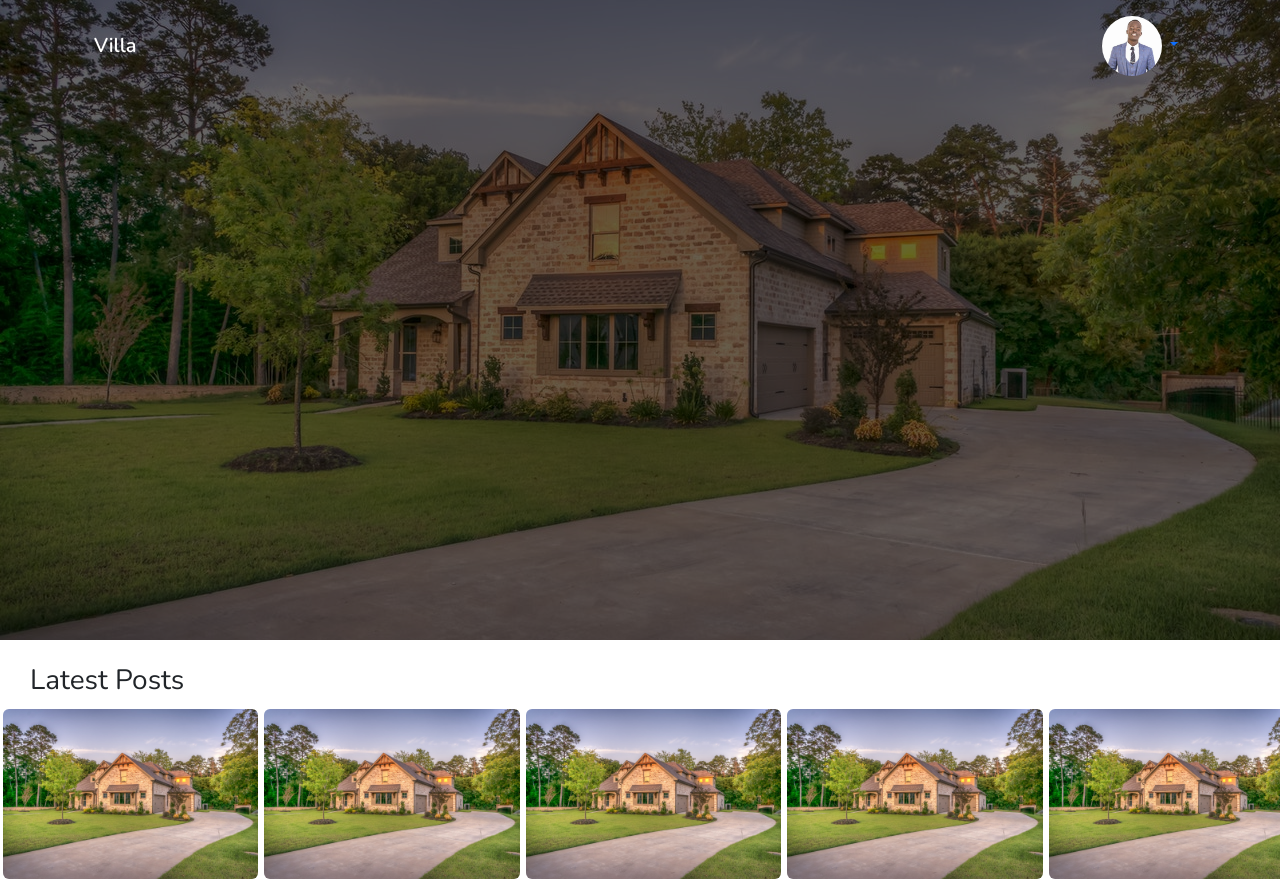
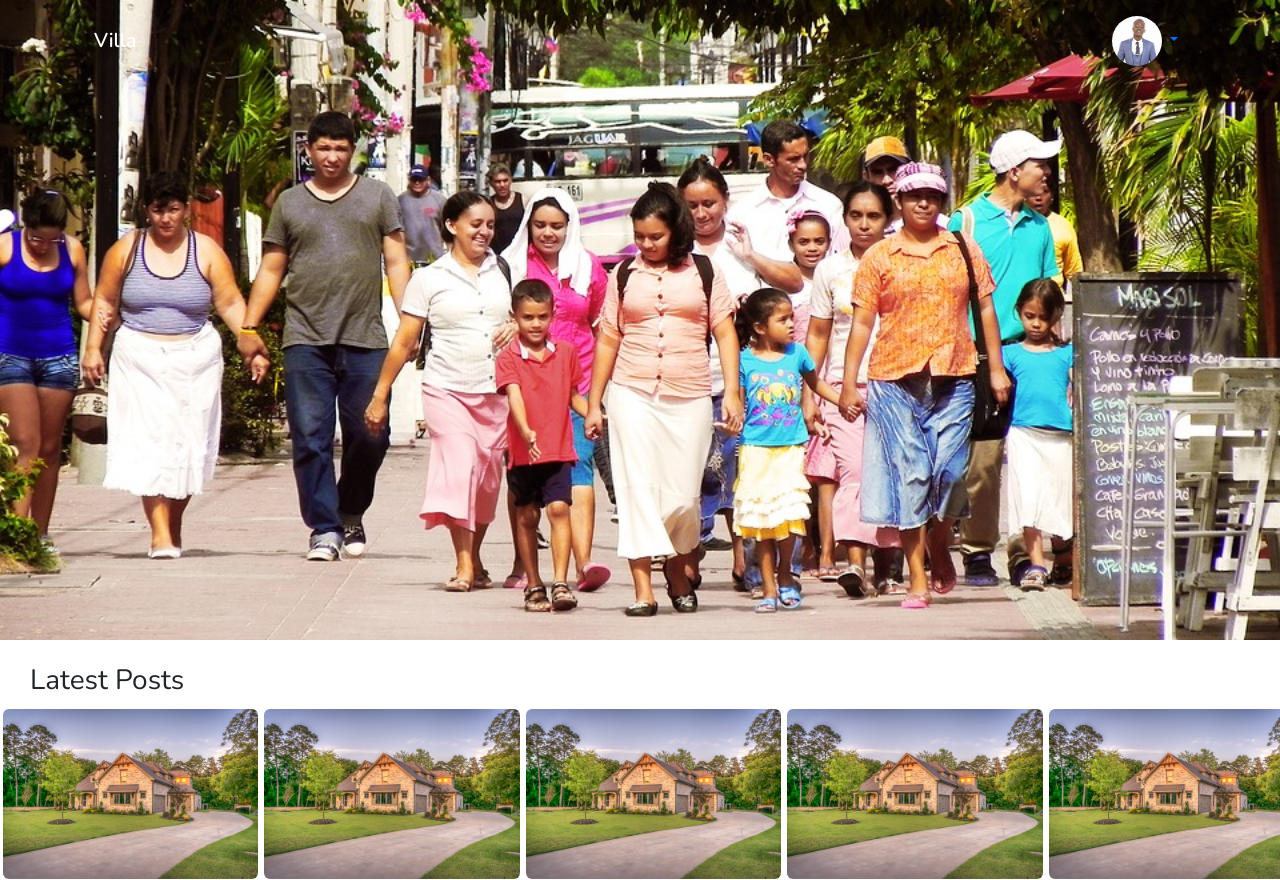
Before and after one commit to Marcos8060/Django-4, a Django app: page / in a window 1280 px wide. Shown: the top 880 px of the page. Run offline with Django 4.2, Linux system fonts and the light colour scheme; some libraries are stand-ins or nearby versions.

Commit message:
changed the image in the hero section

```diff
--- a/resident/static/css/style.css
+++ b/resident/static/css/style.css
@@ -8,30 +8,15 @@ body{
 
 /* hero section */
 .hero__section{
-    background-image: url('../images/pexels-pixabay-259588.jpg');
+    background-image: url('../images/neighbour.jpg');
     background-repeat: no-repeat;
     background-size: cover;
     background-position: center;
     height: 80vh;
-    position: relative;
-    z-index: 1;
-    color: white;
-    font-family: Nunito;
-}
-.hero__section:after{
-    position: absolute;
-    content: "";
-    top: 0;
-    left: 0;
-    width: 100%;
-    height: 100%;
-    background-color: black;
-    opacity: 0.6;
-    z-index: -1;
 }
 .profile__img{
-    height: 60px;
-    width: 60px;
+    height: 50px;
+    width: 50px;
     border-radius: 999px;
     object-fit: cover;
 }
@@ -57,4 +42,8 @@ body{
     max-height: 170px;
     margin: 3px;
     border-radius: 6px;
+    transition: transform 450ms;
 }
+.poster__img:hover{
+    transform: scale(1.08);
+}
--- a/resident/templates/index.html
+++ b/resident/templates/index.html
@@ -48,7 +48,6 @@
                 <img class="img-fluic poster__img" src="../static/images/pexels-pixabay-259588.jpg" alt="">
                 <img class="img-fluic poster__img" src="../static/images/pexels-pixabay-259588.jpg" alt="">
                 <img class="img-fluic poster__img" src="../static/images/pexels-pixabay-259588.jpg" alt="">
-
         </div>
     </div>
 </body>
```
Also changed, not shown: resident/static/images/neighbour.jpg (added). Lines whose indentation alone changed are shown as unchanged.
